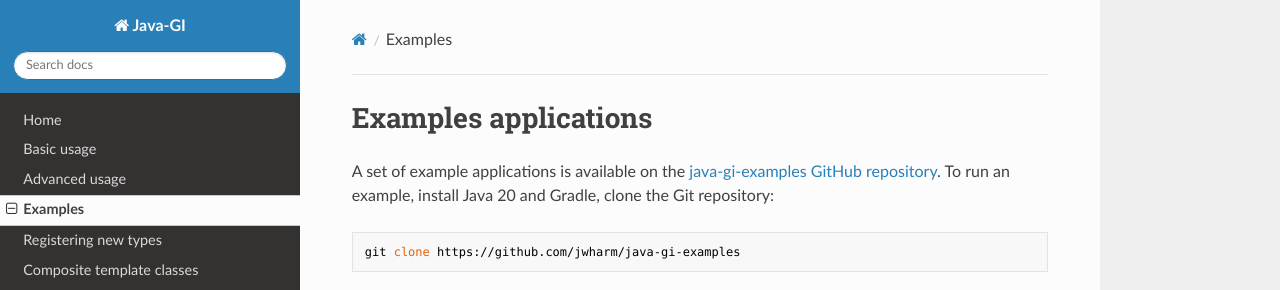
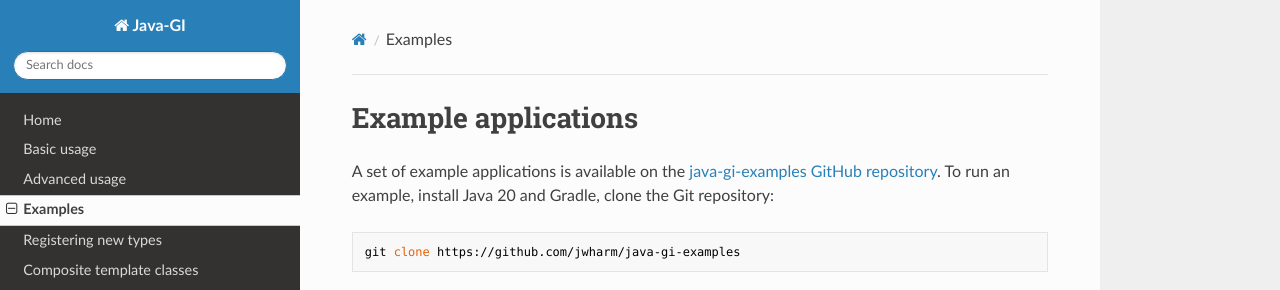
Before and after one commit to jwharm/java-gi, an MkDocs documentation site: the page built from website/docs/examples.md, in a window 1280 px wide. Shown: the top 290 px of the page. Built offline with MkDocs 1.6.1, drawn with Linux system fonts in a browser that asks for light colours; nearby versions of some CDN libraries.

Commit message:
Fix typo in website examples.md

```diff
--- a/website/docs/examples.md
+++ b/website/docs/examples.md
@@ -1,4 +1,4 @@
-# Examples applications
+# Example applications
 
 A set of example applications is available on the [java-gi-examples GitHub repository](https://github.com/jwharm/java-gi-examples). To run an example, install Java 20 and Gradle, clone the Git repository:
 
```
